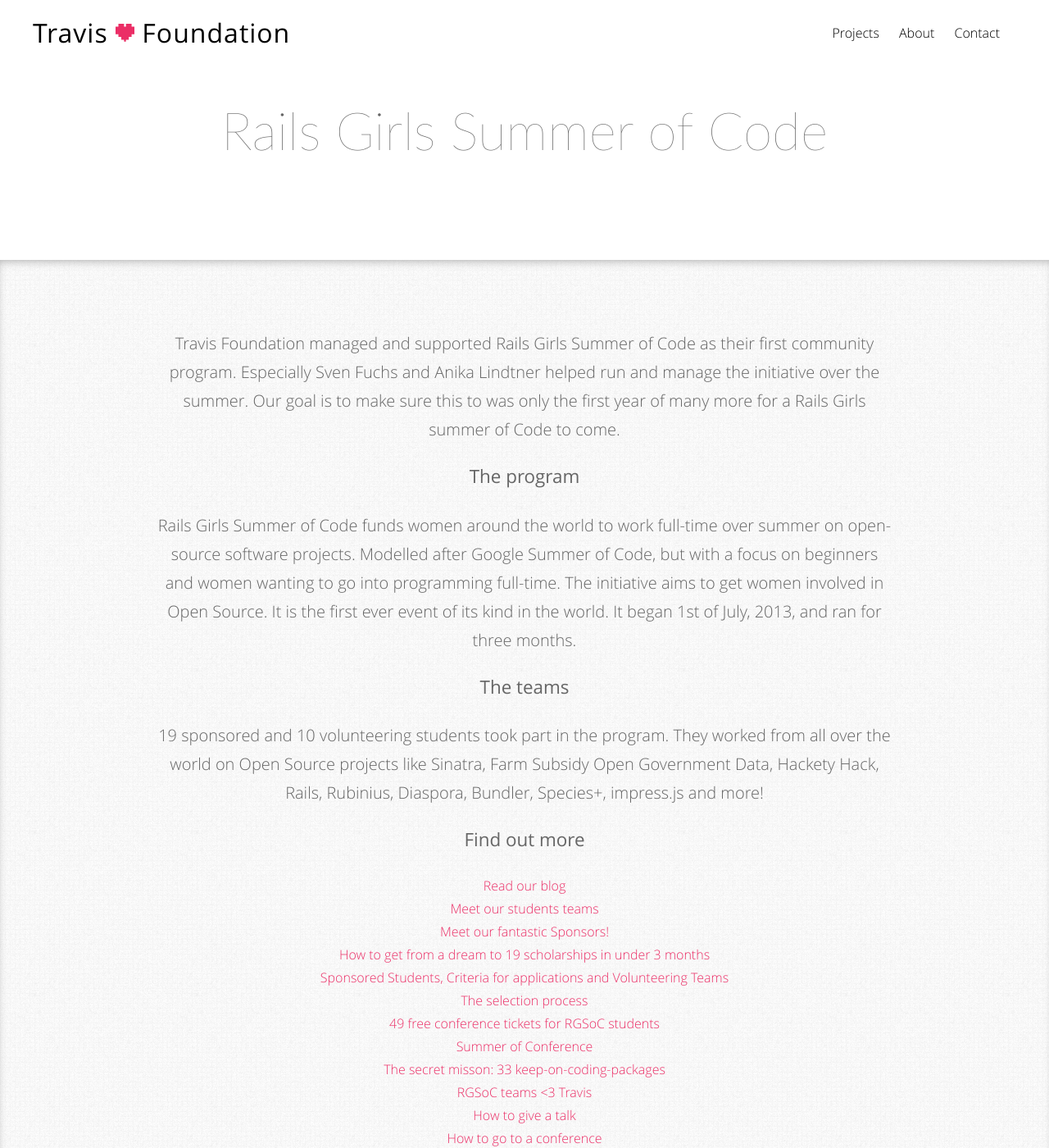
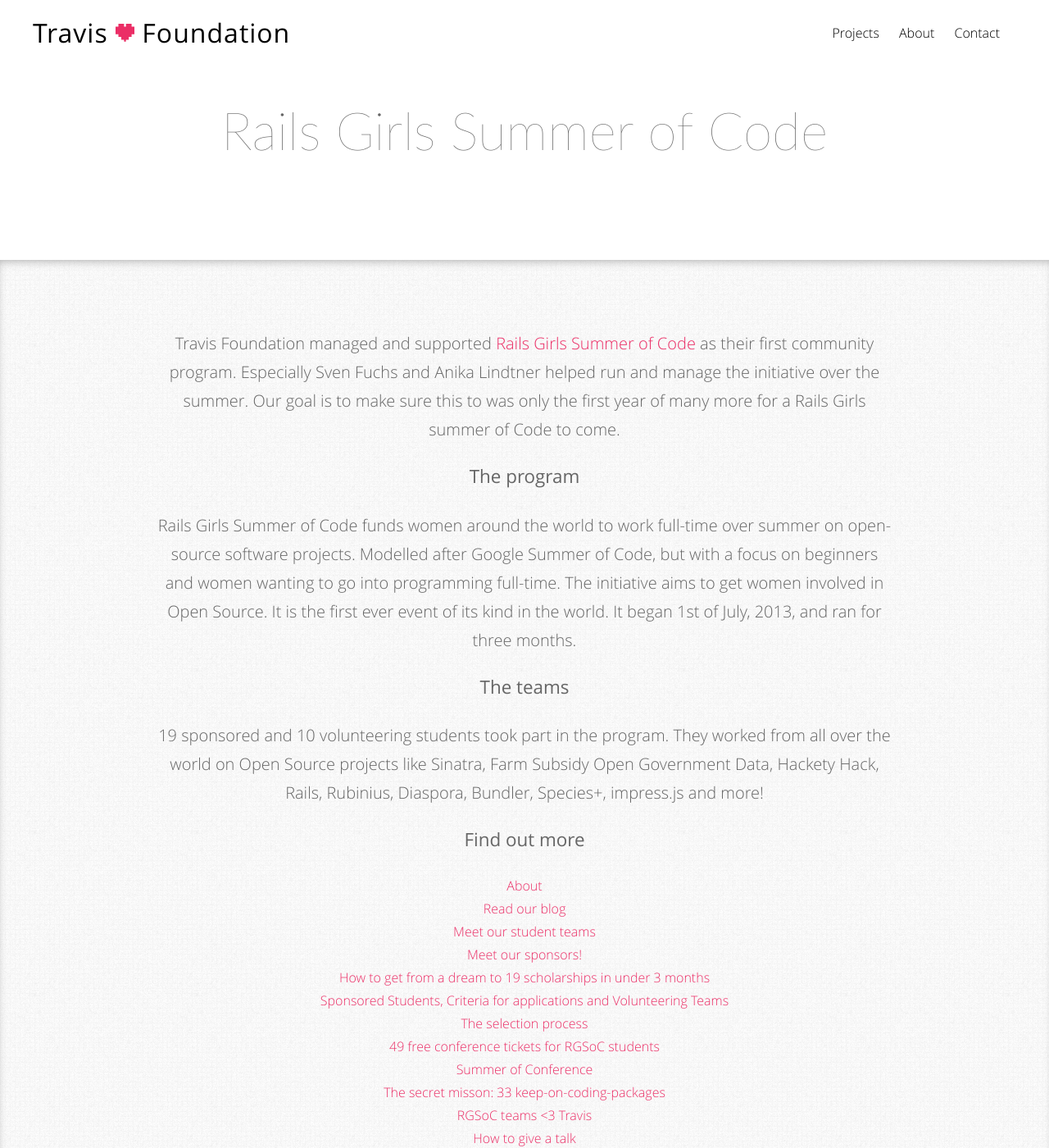
Before and after one commit to travis-ci/travis-foundation, a Jekyll site: the page built from rgsoc.html, in a window 1280 px wide and 1400 px high. Shown: the whole window at 82% size. Built offline with Jekyll 4.4.1, drawn with Linux system fonts in a browser that asks for light colours; nearby versions of some CDN libraries.

```diff
--- a/index.html
+++ b/index.html
@@ -47,6 +47,10 @@ layout: default
   <section id="testimonials">
     <ul>
       <li id="testimonial-rgsoc">
+        <img src="https://f.cloud.github.com/assets/1711357/1564921/56cef91c-5076-11e3-9663-4d5d04e8bea3.jpg" />
+        <h3>
+          <span>Henrietta Kekäläinen</span>, Rails Girls co-founder
+        </h3>
         <p>
           Travis CI has always been rocking away at great stuff. Now Anika and Sven have helped to kick off <a href="http://railsgirlssummerofcode.org">Rails Girls Summer of Code</a> fulltime. This program would not have happened without their support.
         </p>
--- a/rgsoc.html
+++ b/rgsoc.html
@@ -7,7 +7,7 @@ layout: default
   </h2>
   <article>
     <p>
-      Travis Foundation managed and supported Rails Girls Summer of Code as their first community program. Especially Sven Fuchs and Anika Lindtner helped run and manage the initiative over the summer. Our goal is to make sure this to was only the first year of many more for a Rails Girls summer of Code to come.
+      Travis Foundation managed and supported  <a href="railsgirlssummerofcode.org">Rails Girls Summer of Code </a>as their first community program. Especially Sven Fuchs and Anika Lindtner helped run and manage the initiative over the summer. Our goal is to make sure this to was only the first year of many more for a Rails Girls summer of Code to come.
     </p>
     <h3>
       The program
@@ -26,13 +26,16 @@ layout: default
     </h3>
     <ul>
       <li>
+        <a href="http://railsgirlssummerofcode.org/press/">About </a>
+      </li>
+      <li>
         <a href="http://railsgirlssummerofcode.org/blog">Read our blog</a>
       </li>
       <li>
-        <a href="http://teams.railsgirlssummerofcode.org/teams">Meet our students teams</a>
+        <a href="http://teams.railsgirlssummerofcode.org/teams">Meet our student teams  </a>
       </li>
       <li>
-        <a href="http://railsgirlssummerofcode.org/sponsors-thanks/">Meet our fantastic Sponsors!</a>
+        <a href="http://railsgirlssummerofcode.org/sponsors-thanks/">Meet our sponsors!</a>
       </li>
       <li>
         <a href="http://about.travis-ci.org/blog/2013-09-05-travis-and-rails-girls-summer-of-code/">How to get from a dream to 19 scholarships in under 3 months</a>
```
Also changed, not shown: other parts of index.html (+1 -1 lines), 2 other files.
